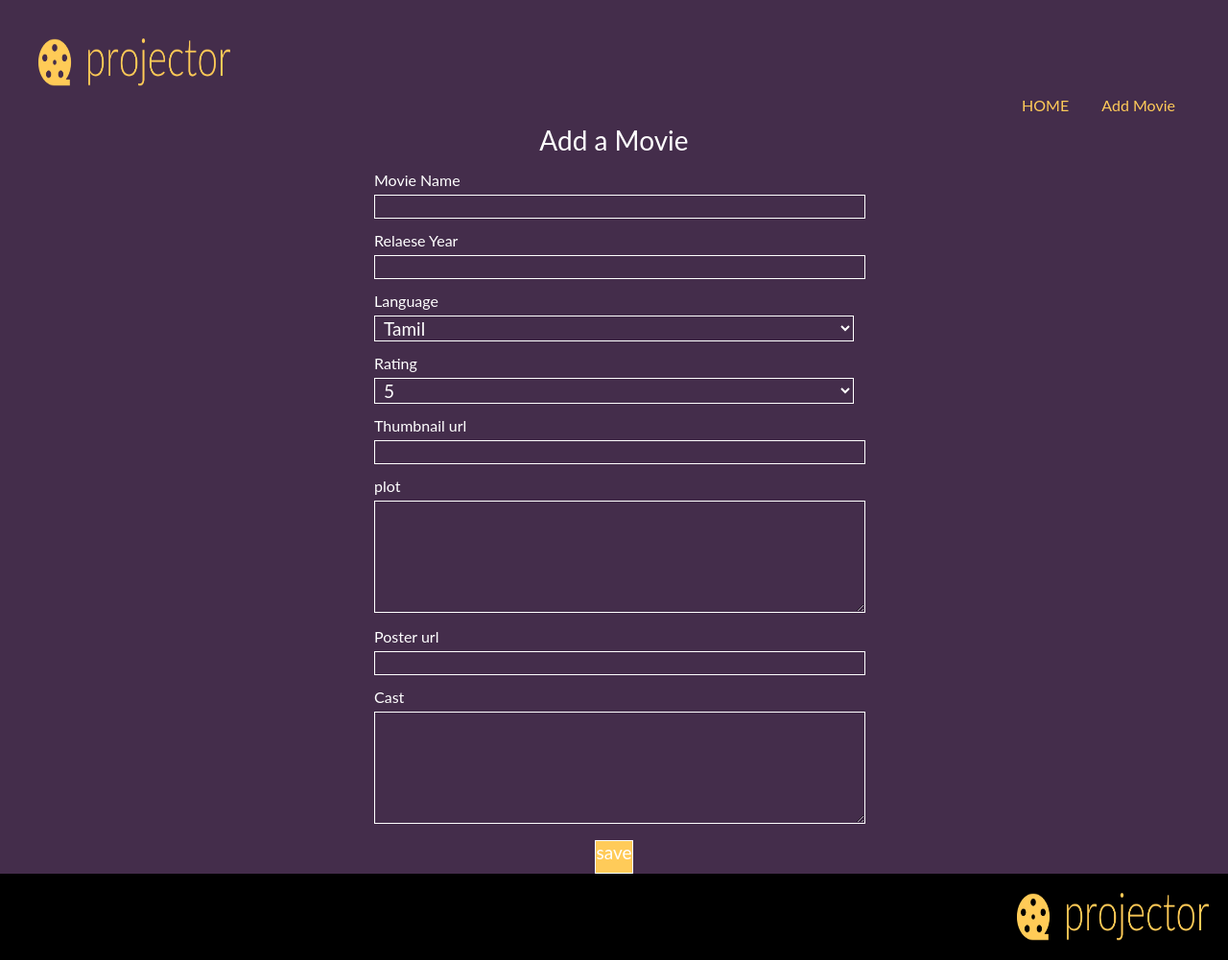
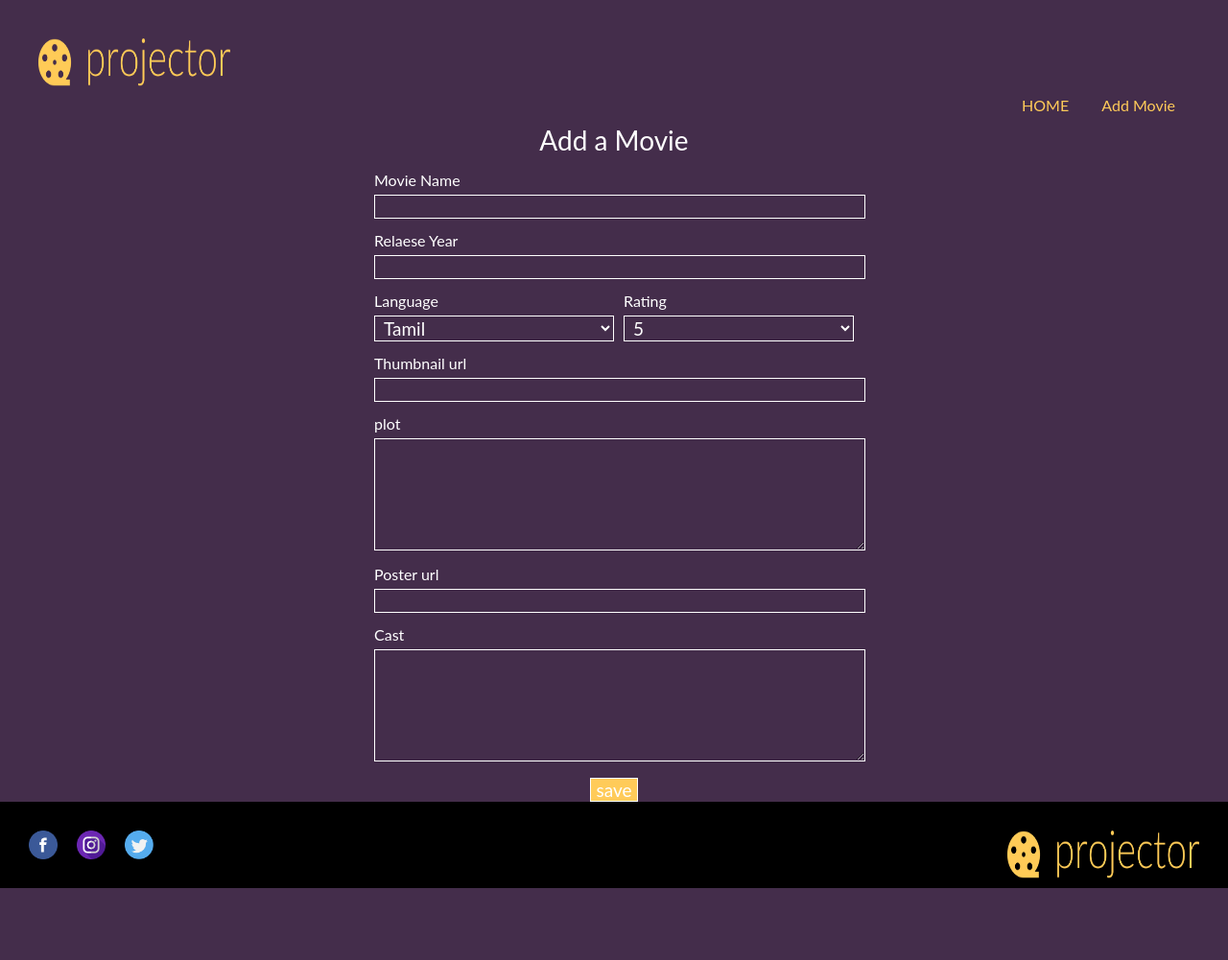
Before and after one commit to MasterAkay/humble, a plain HTML site: page addmovie.html in a window 1280 px wide. Shown: the whole page at 96% size. After the commit the page ends 926 px from the top, so only its background shows below. Drawn offline with Linux system fonts and the light colour scheme.

Commit message:
4th commit

```diff
--- a/addmovie.html
+++ b/addmovie.html
@@ -36,7 +36,7 @@
                     <label for="Release-Year"> Relaese Year </label>
                     <input id="Release-Year" type="text" name="Release Year"/>
                 </li>
-        <li>
+        <div class="divide"><li>
                 <label for=""> Language</label>
 <select name="language">
 <option value="Tamil">Tamil</option>
@@ -44,8 +44,8 @@
 <option value="Hindi">Hindi</option>
 <option value="Malayalam">Malayalam</option>
 </select>
-</li>
-<li>
+
+</li></div><div class="divide ratee"><li>
         <label for=""> Rating</label>
 <select name="Rating">
 <option value="5">5</option>
@@ -55,7 +55,9 @@
 
 <option value="1">1</option>
 </select>
+
 </li>
+</div>
 <li>
         <label for="Thumb-nail"> Thumbnail url</label>
 
@@ -77,6 +79,9 @@
 
 </form>
 <footer >
+    <a href="facebook.com"><img class=" fleft "src="./images/facebook.png" ></a>
+    <a href="instagram.com"><img class=" fleft"src="./images/instagram.png"></a>
+    <a href="www.twitter.com"><img class="fleft"src="./images/twitter.png"></a>
 <img class="logof fright"src="./images/projector-logo.png">
 </footer>
 
--- a/css/movie.css
+++ b/css/movie.css
@@ -39,6 +39,13 @@ text-decoration: none;
     margin: 0 auto;
 
 }
+footer img{
+    width: 30px;
+    height: 30px;
+    display: inline-block;
+    padding: 10px 10px;
+
+}
 .help{
     text-align: center;
     font-size: 28px;
@@ -57,13 +64,22 @@ text-decoration: none;
     font-size: 19px;
     font-family: inherit;
 }
+.divide{
+    display:inline-block;
+box-sizing: border-box;
+    width:50%;
+
+}
+.ratee{
+    padding-left: 10px;
+}
 #numb{
     color: white;
         width:auto;
         background-color: #FFCB59;
         display: block ;
         margin: 0 auto;
-        padding: 0 0 10px 0;
+        display:
 
 
 }
```
Also changed, not shown: index.html (added).
